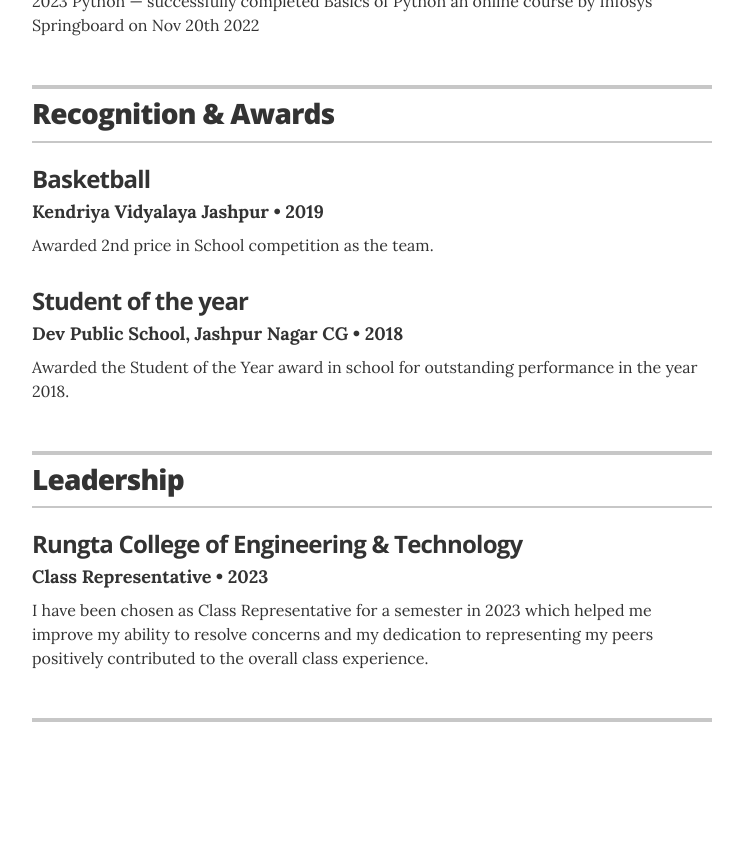
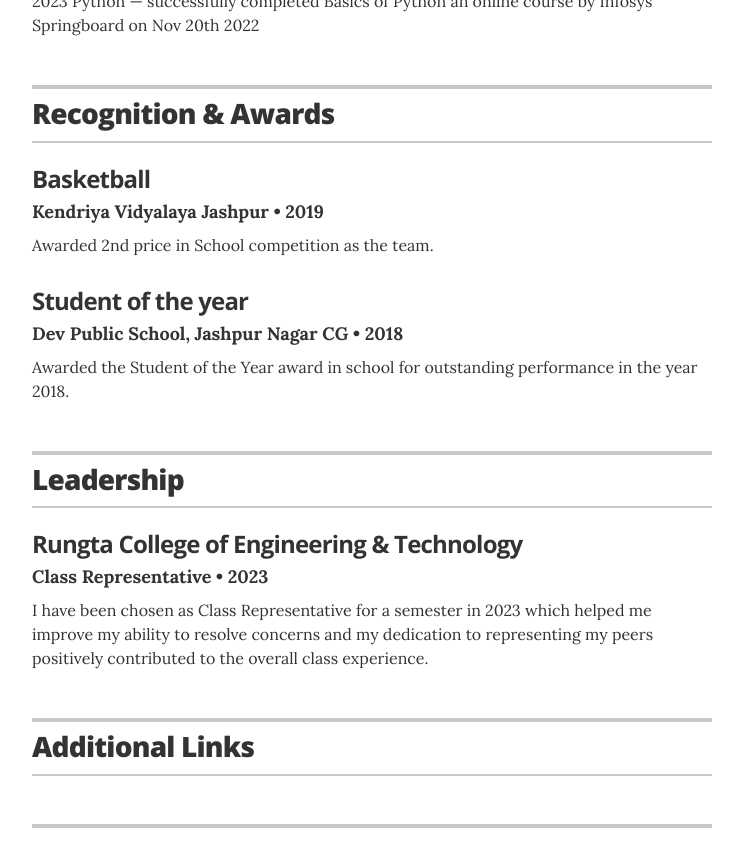
Before and after one commit to deependra-painkra/resume, a Jekyll site: the page built from index.html, in a window 1280 px wide and 900 px high, scrolled down 2047 px. Shown: the top 867 px of the window, without its empty margins (268-1011 px from the left). Built offline with Jekyll 4.4.1, drawn with Linux system fonts in a browser that asks for light colours; before the commit the page ends 2841 px from its top, so only the background shows below that.

Commit message:
Update resume.html

```diff
--- a/_layouts/resume.html
+++ b/_layouts/resume.html
@@ -199,9 +199,9 @@
       <!-- begin Links -->
       <section class="content-section">
 
-        <!-- <header class="section-header">
+        <header class="section-header">
           <h2>Additional Links</h2>
-        </header> -->
+        </header>
 
         <div class="resume-item">
           <ul class="resume-item-list">
```
